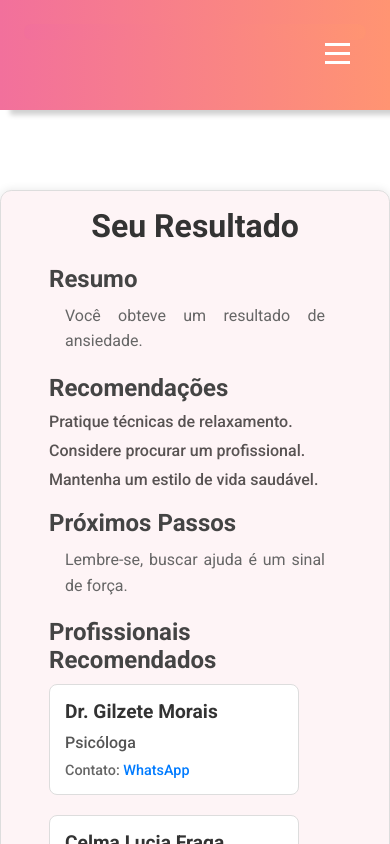
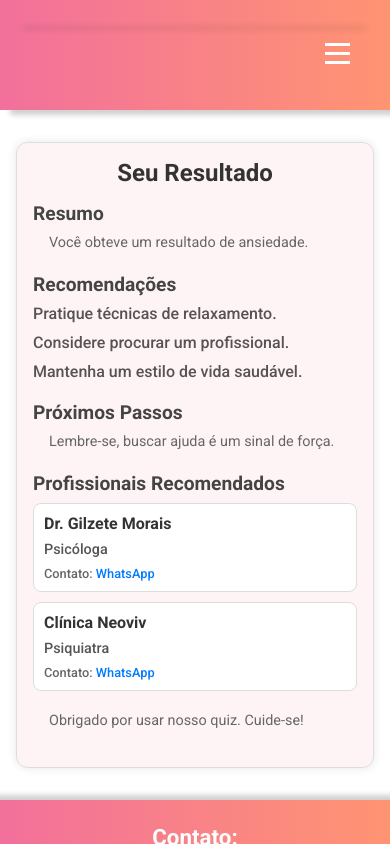
Before and after one commit to NaykyrOliveira/mental-health, a Vue app: page /result in a window 390 px wide. Shown: the top 844 px of the page. Built offline with nearby package versions, Linux system fonts and the light colour scheme.

Commit message:
Responsividade

```diff
--- a/public/assets/css/navbar.css
+++ b/public/assets/css/navbar.css
@@ -58,15 +58,6 @@
   }
 
   @media (max-width: 600px) {
-    .menu {
-      flex-direction: column;
-      align-items: flex-start;
-      padding: 0.5rem;
-      gap: 1rem;
-      background-image: linear-gradient(to right, #f2709c, #ff9472);
-      box-shadow: 10px 5px 5px rgba(0, 0, 0, 0);
-    }
-
     .menu-items {
       display: none;
       flex-direction: column;
--- a/public/assets/css/quiz.css
+++ b/public/assets/css/quiz.css
@@ -37,10 +37,17 @@
 }
 
 @media (max-width: 600px) {
+  .menu-items.show-menu {
+    padding: 0 0.7rem;
+    border-radius: 1rem;
+    align-items: center;
+    gap: 1rem;
+  }
+
   .quiz-view {
     padding: 10px;
-    margin-top: 8vh;
-    margin-bottom: 7vh;
+    margin-top: 30%;
+    margin-bottom: 27%;
     height: auto;
   }
 
@@ -50,9 +57,14 @@
     margin: 10px auto;
   }
 
+  .question-card,
+  .motivational-message {
+    font-size: 1.1rem;
+  }
+
   .quiz-title {
     text-align: center;
-    font-size: 1.5rem;
+    font-size: 1.2rem;
   }
 
   .quiz-description {
@@ -70,8 +82,9 @@
 @media (min-width: 601px) and (max-width: 1024px) {
   .quiz-view {
     padding: 15px;
-    margin-top: 8vh;
     height: auto;
+    margin-top: 10%;
+    margin-bottom: 10%;
   }
 
   .question-card,
--- a/public/assets/css/result.css
+++ b/public/assets/css/result.css
@@ -81,3 +81,51 @@
 .card-contact a:hover {
   text-decoration: underline;
 }
+
+/* Media Query for smaller screens */
+@media (max-width: 600px) {
+  .result-view {
+    margin: 2rem 1rem;
+    padding: 1rem;
+    height: auto;
+    max-width: 100%;
+  }
+
+  .result-title {
+    font-size: 1.5em;
+    margin-bottom: 15px;
+  }
+
+  .result-subtitle {
+    font-size: 1.2em;
+    margin-bottom: 8px;
+  }
+
+  .description {
+    font-size: 0.9em;
+    line-height: 1.4;
+  }
+
+  .card-container {
+    gap: 10px;
+  }
+
+  .professional-card {
+    padding: 10px;
+    max-width: 100%;
+  }
+
+  .card-title {
+    font-size: 1em;
+    margin-bottom: 8px;
+  }
+
+  .card-specialization {
+    font-size: 0.9em;
+    margin-bottom: 8px;
+  }
+
+  .card-contact {
+    font-size: 0.8em;
+  }
+}
--- a/src/views/ResultView.vue
+++ b/src/views/ResultView.vue
@@ -76,11 +76,6 @@ export default {
           contact: '5561981994850'
         },
         {
-          name: 'Celma Lucia Fraga',
-          specialization: 'Psicanalista',
-          contact: '5517996518599'
-        },
-        {
           name: 'Clínica Neoviv',
           specialization: 'Psiquiatra',
           contact: '5561985826462'
```
